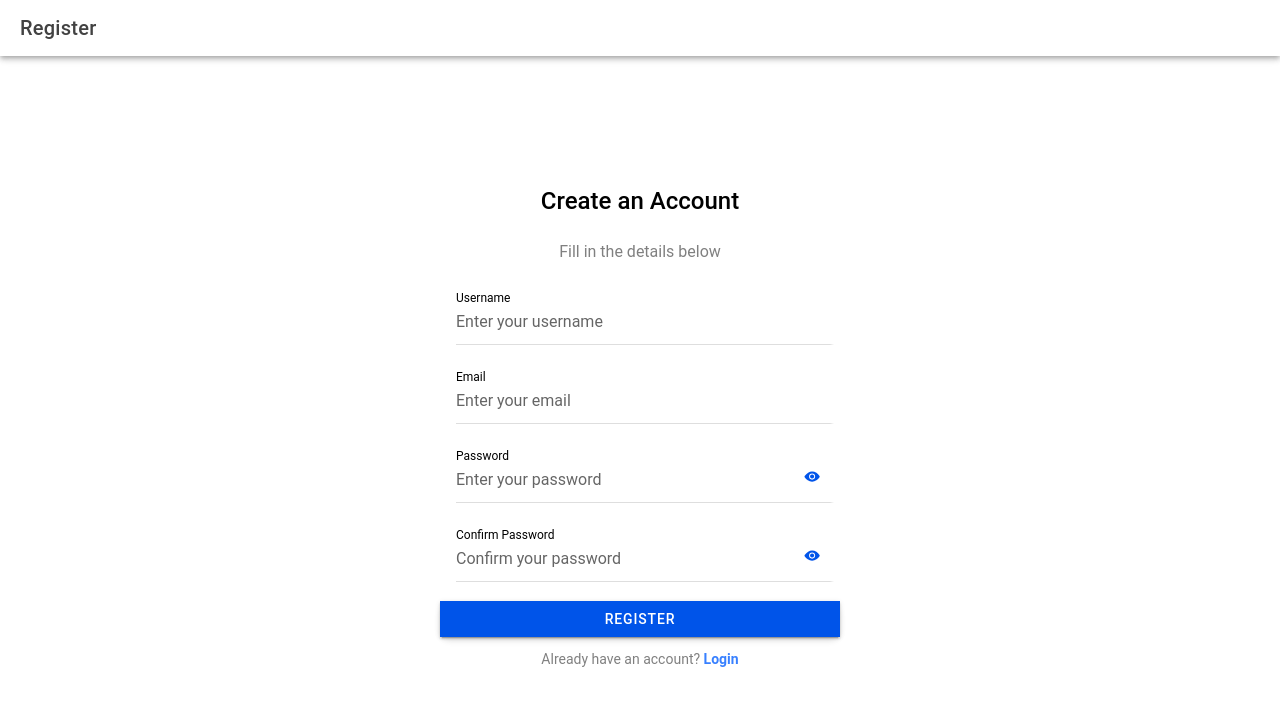
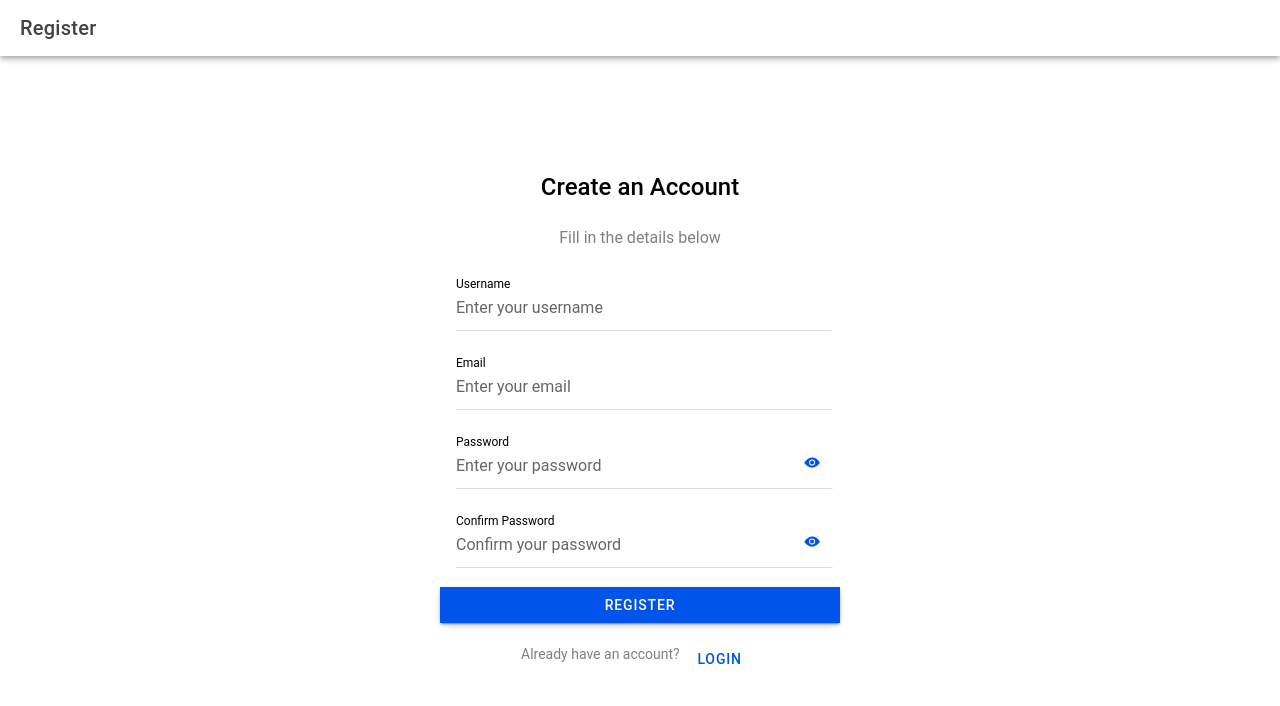
Before and after one commit to aryeeeeeeeeel/it35-lab, a React (Vite) app: page /it35b-lab/register in a window 1280 px wide. Shown: the top 706 px of the page. Built offline with nearby package versions, Linux system fonts and the light colour scheme.

Commit message:
Reconfigured the routing of login and register

```diff
--- a/src/App.tsx
+++ b/src/App.tsx
@@ -32,8 +32,8 @@ import '@ionic/react/css/palettes/dark.system.css';
 /* Theme variables */
 import './theme/variables.css';
 import Login from './pages/Login';
+import Register from './pages/Register';
 import Menu from './pages/Menu';
-import Register from './pages/Register';
 
 setupIonicReact();
 
@@ -42,8 +42,9 @@ const App: React.FC = () => (
     <IonReactRouter>
       <IonRouterOutlet>
       <Route exact path="/it35b-lab" component={Login} />
-      <Route path="/it35b-lab/app" component={Menu} />
-      <Route exact path="/it35b-lab/register" component={Register} />
+        <Route exact path="/it35b-lab/register" component={Register} />
+        <Route path="/it35b-lab/app" component={Menu} />
+        <Redirect exact from="/" to="/it35b-lab" />
       </IonRouterOutlet>
     </IonReactRouter>
   </IonApp>
--- a/src/pages/Login.tsx
+++ b/src/pages/Login.tsx
@@ -69,7 +69,10 @@ const Login: React.FC = () => {
           </IonButton>
 
           <p className="register-link">
-            Don't have an account? <a href="it35b-lab/register">Sign up</a>
+            Don't have an account?
+            <IonButton fill="clear" onClick={() => navigation.push('/it35b-lab/register')}>
+              Sign up
+            </IonButton>
           </p>
         </div>
       </IonContent>
--- a/src/pages/Register.tsx
+++ b/src/pages/Register.tsx
@@ -131,7 +131,10 @@ const Register: React.FC = () => {
           </IonButton>
 
           <p className="login-link">
-            Already have an account? <a href="it35b-lab/">Login</a>
+            Already have an account?
+            <IonButton fill="clear" onClick={() => navigation.push('/it35b-lab/')}>
+              Login
+            </IonButton>
           </p>
         </div>
       </IonContent>
```
